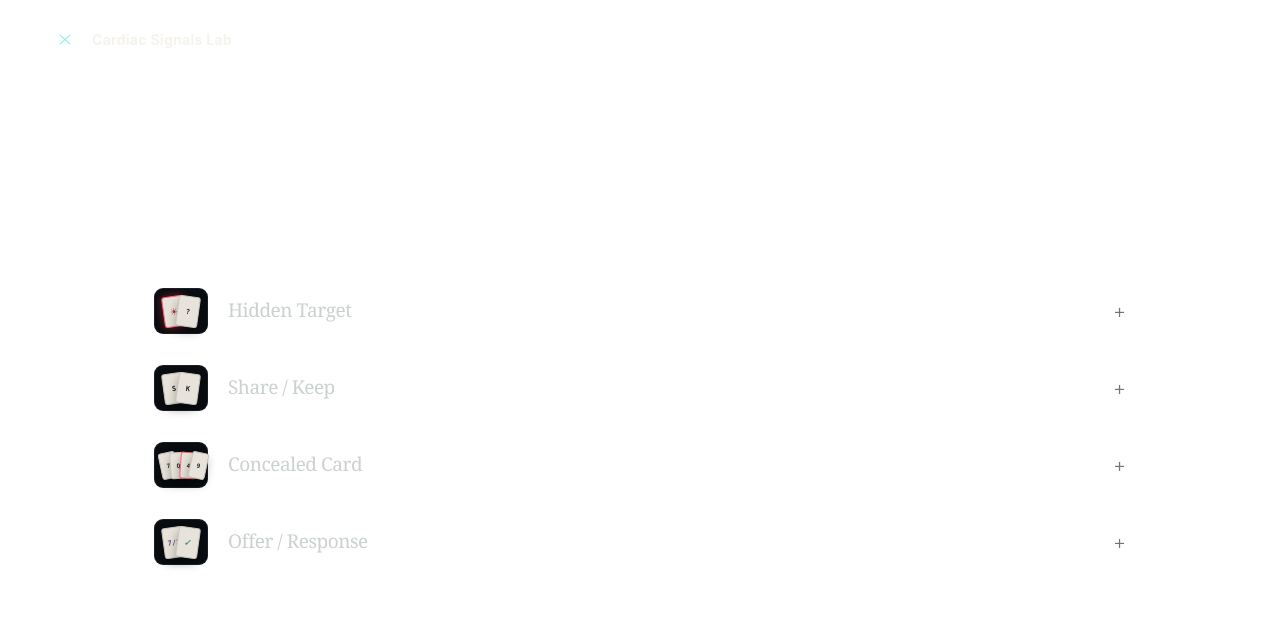
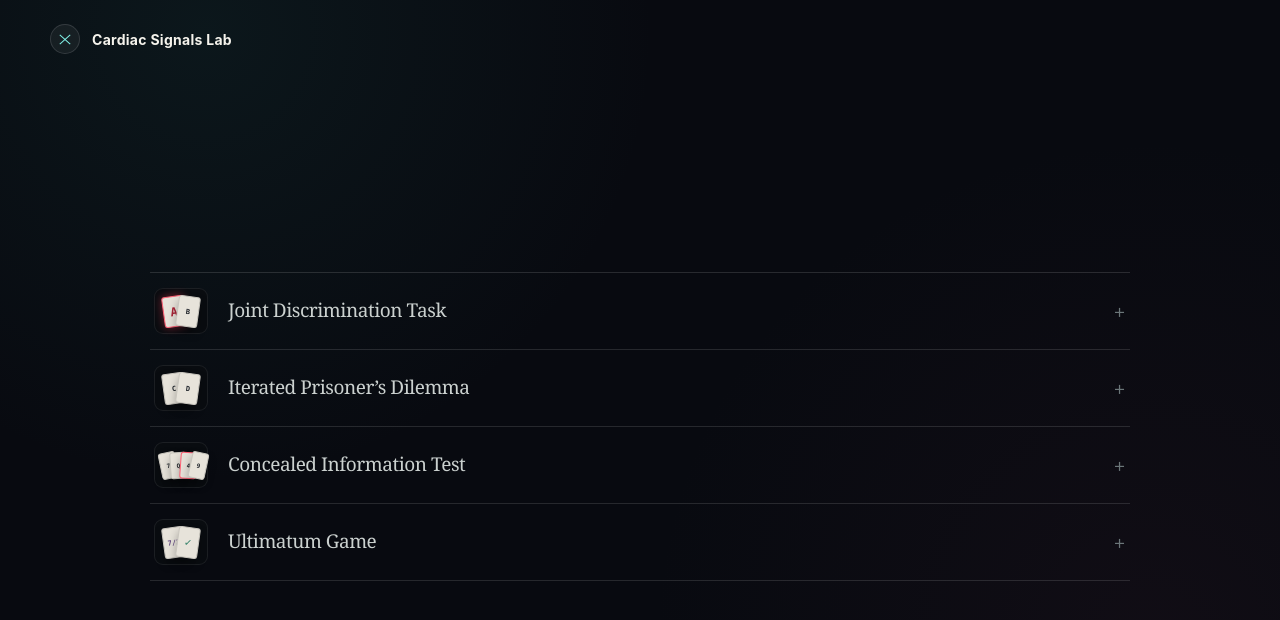
Before and after one commit to GeorgeFejer91/cardiac-signals-lab-demo, a Next.js app: page / in a window 1280 px wide. Shown: the top 620 px of the page. Built offline with nearby package versions, Linux system fonts and the light colour scheme.

Commit message:
Use canonical paradigm names and add evidence panels

```diff
--- a/app/ExperimentMiniatures.tsx
+++ b/app/ExperimentMiniatures.tsx
@@ -9,12 +9,12 @@ function GameWidget({ id }: { id: ScenarioId }) {
     return <span className="game-choice-widget concealed" aria-hidden="true">{['7', 'Q', '4', '9'].map((card) => <i key={card}>{card}</i>)}</span>;
   }
   if (id === 'dilemma') {
-    return <span className="game-choice-widget dilemma" aria-hidden="true"><i>S</i><i>K</i></span>;
+    return <span className="game-choice-widget dilemma" aria-hidden="true"><i>C</i><i>D</i></span>;
   }
   if (id === 'ultimatum') {
     return <span className="game-choice-widget ultimatum" aria-hidden="true"><i>7/3</i><i>✓</i></span>;
   }
-  return <span className="game-choice-widget signal" aria-hidden="true"><i>☀</i><i>?</i></span>;
+  return <span className="game-choice-widget signal" aria-hidden="true"><i>A</i><i>B</i></span>;
 }
 
 export default function ExperimentMiniatures() {
@@ -78,6 +78,23 @@ export default function ExperimentMiniatures() {
                   <p className="scenario-mode-prose"><b>{incentive === 'cooperate' ? 'Collaborative mode:' : 'Competitive mode:'}</b> {modeText}</p>
                   <small><i /> The red card edge follows Player A&apos;s heartbeat timing; it is not labelled as confidence or deception.</small>
                 </div>
+
+                <section className="scenario-publications" aria-labelledby={`publications-${scenario.id}`}>
+                  <header>
+                    <span>Evidence base</span>
+                    <h2 id={`publications-${scenario.id}`}>Relevant publications</h2>
+                  </header>
+                  <div>
+                    {scenario.publications.map((publication) => (
+                      <a href={publication.href} target="_blank" rel="noreferrer" key={publication.href}>
+                        <span>{publication.authors} · {publication.year}</span>
+                        <strong>{publication.title}</strong>
+                        <small>{publication.venue} — {publication.relevance}</small>
+                        <i aria-hidden="true">↗</i>
+                      </a>
+                    ))}
+                  </div>
+                </section>
               </div>
             ) : null}
           </article>
--- a/app/ThreeTableScene.tsx
+++ b/app/ThreeTableScene.tsx
@@ -29,8 +29,8 @@ type MinimalAvatar = {
 };
 
 const cardLabels: Record<ScenarioId, { private: string; a: string; aCompete: string; b: string; bCompete: string }> = {
-  signal: { private: 'TARGET\nSUN', a: 'SUN', aCompete: 'MOON', b: 'SUN', bCompete: 'SUN' },
-  dilemma: { private: 'PRIVATE', a: 'SHARE', aCompete: 'KEEP', b: 'SHARE', bCompete: 'SHARE' },
+  signal: { private: 'TARGET\nA', a: 'A', aCompete: 'B', b: 'A', bCompete: 'A' },
+  dilemma: { private: 'PRIVATE', a: 'COOP', aCompete: 'DEFECT', b: 'COOP', bCompete: 'COOP' },
   concealed: { private: 'SECRET\n4♦', a: '4♦', aCompete: '4♦', b: '4♦', bCompete: '4♦' },
   ultimatum: { private: '10\nTOKENS', a: 'B7 / A3', aCompete: 'B3 / A7', b: 'ACCEPT', bCompete: 'REJECT' },
 };
--- a/app/globals.css
+++ b/app/globals.css
@@ -12,7 +12,7 @@
 
 * { box-sizing: border-box; }
 
-html { background: transparent; scroll-behavior: smooth; overflow-x: hidden; }
+html { background: var(--background); scroll-behavior: smooth; overflow-x: hidden; }
 
 body {
   margin: 0;
@@ -20,7 +20,7 @@ body {
   min-height: 100vh;
   min-height: 100dvh;
   overflow-x: hidden;
-  background: transparent;
+  background: var(--background);
   color: var(--ink);
   font-family: Inter, ui-sans-serif, system-ui, -apple-system, BlinkMacSystemFont, "Segoe UI", sans-serif;
 }
@@ -40,6 +40,10 @@ button, a { -webkit-tap-highlight-color: transparent; touch-action: manipulation
   min-height: 100dvh;
   grid-template-rows: auto 1fr auto;
   overflow: hidden;
+  background:
+    radial-gradient(circle at 16% 4%, rgba(31, 91, 88, .16), transparent 34%),
+    radial-gradient(circle at 90% 80%, rgba(81, 36, 57, .12), transparent 38%),
+    var(--background);
 }
 
 .ambient-grid {
@@ -1317,6 +1321,17 @@ output { font-variant-numeric: tabular-nums; }
 .scenario-mode-prose b { color: var(--cyan); font-size: 8px; letter-spacing: .03em; }
 .scenario-summary-box > small { display: flex; align-items: center; gap: 7px; margin-top: 12px; padding-top: 10px; border-top: 1px solid rgba(255,255,255,.065); color: #687277; font-size: 8px; line-height: 1.4; }
 .scenario-summary-box > small i { flex: 0 0 auto; width: 11px; height: 8px; border: 2px solid #ff3b53; border-radius: 2px; box-shadow: 0 0 8px rgba(255,47,73,.75); animation: edgeHeartbeat .82s cubic-bezier(.17,.67,.2,1) infinite; }
+.scenario-publications { padding: 17px 18px 18px; border: 1px solid rgba(255,255,255,.09); border-radius: 14px; background: #0a0d12; }
+.scenario-publications > header { display: flex; align-items: baseline; justify-content: space-between; gap: 18px; margin-bottom: 12px; }
+.scenario-publications > header span { color: var(--cyan); font: 850 7px ui-monospace, SFMono-Regular, Consolas, monospace; letter-spacing: .13em; text-transform: uppercase; }
+.scenario-publications h2 { margin: 0; color: #dce2df; font-family: Georgia, 'Times New Roman', serif; font-size: 16px; font-weight: 400; letter-spacing: -.02em; }
+.scenario-publications > div { display: grid; grid-template-columns: repeat(3, minmax(0, 1fr)); gap: 7px; }
+.scenario-publications a { position: relative; display: grid; align-content: start; min-width: 0; min-height: 124px; gap: 6px; padding: 13px 28px 13px 13px; border: 1px solid rgba(255,255,255,.075); border-radius: 10px; background: rgba(255,255,255,.018); transition: border-color .18s ease, background .18s ease, transform .18s ease; }
+.scenario-publications a:hover { border-color: rgba(128,241,231,.28); background: rgba(128,241,231,.045); transform: translateY(-2px); }
+.scenario-publications a > span { color: #7e8988; font: 800 7px ui-monospace, SFMono-Regular, Consolas, monospace; letter-spacing: .025em; text-transform: uppercase; }
+.scenario-publications a > strong { color: #d2d9d6; font-size: 9px; font-weight: 720; line-height: 1.42; }
+.scenario-publications a > small { color: #77817f; font-size: 8px; line-height: 1.45; }
+.scenario-publications a > i { position: absolute; top: 11px; right: 11px; color: var(--cyan); font-size: 10px; font-style: normal; }
 .scenario-flow { display: flex; flex-wrap: wrap; gap: 8px 0; margin-top: 12px; }
 .scenario-flow span { display: flex; align-items: center; gap: 7px; color: #7e8889; font-size: 8px; font-weight: 740; }
 .scenario-flow span b { display: grid; width: 18px; height: 18px; place-items: center; border: 1px solid rgba(128,241,231,.19); border-radius: 50%; color: var(--cyan); font: 800 6px ui-monospace, SFMono-Regular, Consolas, monospace; }
@@ -1346,6 +1361,9 @@ output { font-variant-numeric: tabular-nums; }
   .sequence-speech.player-b { right: 8px; bottom: 70px; }
   .scenario-mode-row { grid-template-columns: 1fr; gap: 8px; }
   .scenario-summary-footer { align-items: flex-start; flex-direction: column; }
+  .scenario-publications > header { align-items: flex-start; flex-direction: column; gap: 3px; }
+  .scenario-publications > div { grid-template-columns: 1fr; }
+  .scenario-publications a { min-height: 0; }
 }
 
 @media (prefers-reduced-motion: reduce) {
--- a/app/scenarioCatalog.ts
+++ b/app/scenarioCatalog.ts
@@ -1,6 +1,15 @@
 export type ScenarioId = 'signal' | 'dilemma' | 'concealed' | 'ultimatum';
 export type IncentiveMode = 'cooperate' | 'compete';
 export type FaceEmotion = 'neutral' | 'happiness' | 'sadness' | 'fear' | 'anger' | 'surprise';
+
+export type ScenarioPublication = {
+  authors: string;
+  year: number;
+  title: string;
+  venue: string;
+  href: string;
+  relevance: string;
+};
 
 export type ScenarioDefinition = {
   id: ScenarioId;
@@ -15,6 +24,7 @@ export type ScenarioDefinition = {
   speechBCompete: [string, string, string, string, string];
   cooperate: string;
   compete: string;
+  publications: ScenarioPublication[];
   expressionsA: [FaceEmotion, FaceEmotion, FaceEmotion, FaceEmotion, FaceEmotion];
   expressionsB: [FaceEmotion, FaceEmotion, FaceEmotion, FaceEmotion, FaceEmotion];
 };
@@ -22,39 +32,91 @@ export type ScenarioDefinition = {
 export const scenarios: ScenarioDefinition[] = [
   {
     id: 'signal',
-    title: 'Hidden Target',
-    summary: 'A knows the target; B must infer it from A’s card and visible heartbeat cue.',
-    logic: 'Asymmetric information: A knows the correct card and B combines A’s card choice with the heartbeat cue.',
+    title: 'Joint Discrimination Task',
+    summary: 'Both players judge whether A or B is closer in size to a private target; one player receives stronger evidence.',
+    logic: 'The card adaptation makes the better-informed player’s A/B suggestion—and its cardiac cue—visible before the less-informed player decides.',
     measures: 'Target accuracy, decision time, cue use, payoff, and cardiac coupling.',
     phases: ['Private target', 'Signal card', 'Heartbeat cue', 'Receiver choice', 'Reveal'],
-    speechA: ['I see the SUN target.', 'I play SUN.', 'My card shows my pulse.', 'I wait for your choice.', 'The target was SUN.'],
-    speechB: ['I cannot see the target.', 'I watch your card.', 'I can use the pulse.', 'I pick SUN.', 'We matched.'],
-    speechACompete: ['I see the SUN target.', 'I play MOON.', 'My card shows my pulse.', 'Will you detect the bluff?', 'I tried to mislead you.'],
-    speechBCompete: ['I cannot see the target.', 'Is that card truthful?', 'The pulse may help me.', 'I still pick SUN.', 'I detected the bluff.'],
-    cooperate: 'Both players score when B finds the target.',
-    compete: 'A scores by concealing the target; B scores by finding it.',
+    speechA: ['A is closer to my target.', 'I signal A.', 'My card shows my pulse.', 'I wait for your choice.', 'A was correct.'],
+    speechB: ['My target is ambiguous.', 'I watch your A/B card.', 'I can use the pulse.', 'I choose A.', 'We chose correctly.'],
+    speechACompete: ['A is closer to my target.', 'I signal B.', 'My card shows my pulse.', 'Will you detect the bluff?', 'I secretly chose A.'],
+    speechBCompete: ['My target is ambiguous.', 'Is B misleading?', 'The pulse may help me.', 'I still choose A.', 'I resisted the signal.'],
+    cooperate: 'Common-interest payoffs reward both players for selecting the correct alternative.',
+    compete: 'Deadlock-game payoffs let the better-informed player gain more by misleading the less-informed player.',
+    publications: [
+      {
+        authors: 'Pulford, Mangiarulo & Colman',
+        year: 2025,
+        title: 'Confidence signalling aids deception in strategic interactions',
+        venue: 'Scientific Reports',
+        href: 'https://doi.org/10.1038/s41598-025-00279-w',
+        relevance: 'Original asymmetric-information size-judgment task with Deadlock-game incentives.',
+      },
+      {
+        authors: 'Pulford, Colman, Buabang & Krockow',
+        year: 2018,
+        title: 'The persuasive power of knowledge: Testing the confidence heuristic',
+        venue: 'Journal of Experimental Psychology: General',
+        href: 'https://doi.org/10.1037/xge0000471',
+        relevance: 'Common-interest precursor using dyadic discrimination and unequal evidence quality.',
+      },
+      {
+        authors: 'Thomas & McFadyen',
+        year: 1995,
+        title: 'The confidence heuristic: A game-theoretic analysis',
+        venue: 'Journal of Economic Psychology',
+        href: 'https://doi.org/10.1016/0167-4870(94)00032-6',
+        relevance: 'Foundational model of confidence signalling under asymmetric information.',
+      },
+    ],
     expressionsA: ['neutral', 'neutral', 'surprise', 'neutral', 'happiness'],
     expressionsB: ['neutral', 'surprise', 'surprise', 'neutral', 'happiness'],
   },
   {
     id: 'dilemma',
-    title: 'Share / Keep',
-    summary: 'Both players privately choose Share or Keep, then reveal together.',
-    logic: 'A repeated social dilemma: each payoff depends on the two cards revealed together.',
+    title: 'Iterated Prisoner’s Dilemma',
+    summary: 'Both players privately choose Cooperate or Defect, reveal simultaneously, and repeat the interaction.',
+    logic: 'Mutual cooperation benefits both players, but unilateral defection can produce the largest individual payoff.',
     measures: 'Cooperation, reciprocity, switching, decision time, payoff, and cardiac coupling.',
     phases: ['Private choice', 'Cards locked', 'Heartbeat cue', 'Joint reveal', 'Payoff'],
-    speechA: ['I choose privately.', 'My card is locked.', 'My card shows my pulse.', 'Reveal together.', 'Our choices set the payoff.'],
-    speechB: ['I choose privately.', 'My card is locked.', 'I can see your pulse.', 'Reveal together.', 'I will adapt next round.'],
-    speechACompete: ['I choose KEEP.', 'My card is locked.', 'My card shows my pulse.', 'I reveal KEEP.', 'I gain while you shared.'],
-    speechBCompete: ['I choose SHARE.', 'My card is locked.', 'Can I predict your choice?', 'I reveal SHARE.', 'You kept while I shared.'],
-    cooperate: 'The largest joint payoff follows mutual Share.',
-    compete: 'Keep can exploit a partner who chose Share.',
+    speechA: ['I choose privately.', 'My card is locked.', 'My card shows my pulse.', 'We reveal together.', 'We both cooperated.'],
+    speechB: ['I choose privately.', 'My card is locked.', 'I can see your pulse.', 'We reveal together.', 'I will adapt next round.'],
+    speechACompete: ['I choose DEFECT.', 'My card is locked.', 'My card shows my pulse.', 'I reveal DEFECT.', 'I gain while you cooperated.'],
+    speechBCompete: ['I choose COOPERATE.', 'My card is locked.', 'Can I predict your choice?', 'I reveal COOPERATE.', 'You defected against me.'],
+    cooperate: 'The cooperative demonstration shows mutual cooperation and its shared payoff.',
+    compete: 'The mixed-motive demonstration shows unilateral defection exploiting a cooperative partner.',
+    publications: [
+      {
+        authors: 'Merrill & Cheshire',
+        year: 2017,
+        title: 'Trust Your Heart: Assessing Cooperation and Trust with Biosignals in Computer-Mediated Interactions',
+        venue: 'ACM CSCW',
+        href: 'https://doi.org/10.1145/2998181.2998286',
+        relevance: 'Directly manipulated visibility of a partner’s heart rate in a social-dilemma game.',
+      },
+      {
+        authors: 'Behrens et al.',
+        year: 2020,
+        title: 'Physiological synchrony is associated with cooperative success in real-life interactions',
+        venue: 'Scientific Reports',
+        href: 'https://doi.org/10.1038/s41598-020-76539-8',
+        relevance: 'Measured cardiac and electrodermal synchrony during face-to-face Prisoner’s Dilemma play.',
+      },
+      {
+        authors: 'Jahng et al.',
+        year: 2017,
+        title: 'Neural dynamics of two players when using nonverbal cues to gauge intentions to cooperate during the Prisoner’s Dilemma Game',
+        venue: 'NeuroImage',
+        href: 'https://doi.org/10.1016/j.neuroimage.2017.06.024',
+        relevance: 'Hyperscanning evidence for nonverbal cue use during iterated dyadic decisions.',
+      },
+    ],
     expressionsA: ['neutral', 'neutral', 'surprise', 'neutral', 'happiness'],
     expressionsB: ['neutral', 'neutral', 'surprise', 'neutral', 'happiness'],
   },
   {
     id: 'concealed',
-    title: 'Concealed Card',
+    title: 'Concealed Information Test',
     summary: 'A recognizes one secret card; B tries to detect which card A knows.',
     logic: 'Concealed recognition: only one candidate is meaningful to A, while B searches for a card-specific cardiac change.',
     measures: 'Detection accuracy, response time, probe-related cardiac change, and concealment success.',
@@ -65,12 +127,38 @@ export const scenarios: ScenarioDefinition[] = [
     speechBCompete: ['I do not know the card.', 'I search for your reaction.', 'Did the pulse change?', 'I choose 4♦.', 'Detection is scored.'],
     cooperate: 'Both players score when B identifies the remembered card.',
     compete: 'A scores by concealing it; B scores by detecting it.',
+    publications: [
+      {
+        authors: 'klein Selle et al.',
+        year: 2019,
+        title: 'Hide or Seek? Physiological Responses Reflect Both the Decision and the Attempt to Conceal Information',
+        venue: 'Psychological Science',
+        href: 'https://doi.org/10.1177/0956797619864598',
+        relevance: 'Separates anticipatory concealment decisions from physiological responses during concealment.',
+      },
+      {
+        authors: 'Meijer et al.',
+        year: 2014,
+        title: 'Memory detection with the Concealed Information Test: A meta-analysis of skin conductance, respiration, heart rate, and P300 data',
+        venue: 'Psychophysiology',
+        href: 'https://doi.org/10.1111/psyp.12239',
+        relevance: 'Quantifies the evidence base for heart-rate and other psychophysiological CIT effects.',
+      },
+      {
+        authors: 'Zaitsu',
+        year: 2016,
+        title: 'External validity of Concealed Information Test experiment: Comparison of respiration, skin conductance, and heart rate between experimental and field card tests',
+        venue: 'Psychophysiology',
+        href: 'https://doi.org/10.1111/psyp.12650',
+        relevance: 'Especially relevant validation using card tests and heart-rate deceleration.',
+      },
+    ],
     expressionsA: ['neutral', 'neutral', 'fear', 'neutral', 'sadness'],
     expressionsB: ['neutral', 'neutral', 'surprise', 'neutral', 'happiness'],
   },
   {
     id: 'ultimatum',
-    title: 'Offer / Response',
+    title: 'Ultimatum Game',
     summary: 'A divides ten tokens; B accepts the split or rejects it for both players.',
     logic: 'Sequential bargaining: A chooses a split and B decides whether that split is implemented.',
     measures: 'Offer size, acceptance, costly rejection, response time, payoff, and cardiac coupling.',
@@ -81,6 +169,32 @@ export const scenarios: ScenarioDefinition[] = [
     speechBCompete: ['I wait for the offer.', 'This split favors A.', 'I can see your pulse.', 'I choose REJECT.', 'We both receive zero.'],
     cooperate: 'A balanced accepted offer benefits both players.',
     compete: 'A can demand more, while B can punish the offer by rejecting it.',
+    publications: [
+      {
+        authors: 'Osumi & Ohira',
+        year: 2009,
+        title: 'Cardiac responses predict decisions: An investigation of the relation between orienting response and decisions in the ultimatum game',
+        venue: 'International Journal of Psychophysiology',
+        href: 'https://doi.org/10.1016/j.ijpsycho.2009.07.007',
+        relevance: 'Links phasic cardiac deceleration to offers that responders subsequently reject.',
+      },
+      {
+        authors: 'Osumi & Ohira',
+        year: 2016,
+        title: 'Heart-rate deceleration predicting the determination of costly punishment',
+        venue: 'International Journal of Psychophysiology',
+        href: 'https://doi.org/10.1016/j.ijpsycho.2016.09.017',
+        relevance: 'Qualifies cardiac deceleration as a marker of effort or conflict in costly punishment.',
+      },
+      {
+        authors: 'Dulleck, Schaffner & Torgler',
+        year: 2014,
+        title: 'Heartbeat and Economic Decisions: Observing Mental Stress among Proposers and Responders in the Ultimatum Bargaining Game',
+        venue: 'PLOS ONE',
+        href: 'https://doi.org/10.1371/journal.pone.0108218',
+        relevance: 'Records cardiovascular dynamics from both proposer and responder roles.',
+      },
+    ],
     expressionsA: ['neutral', 'neutral', 'fear', 'neutral', 'happiness'],
     expressionsB: ['neutral', 'surprise', 'surprise', 'anger', 'happiness'],
   },
```
Also changed, not shown: 1 other file (tests, documents, lock files or other folders).
